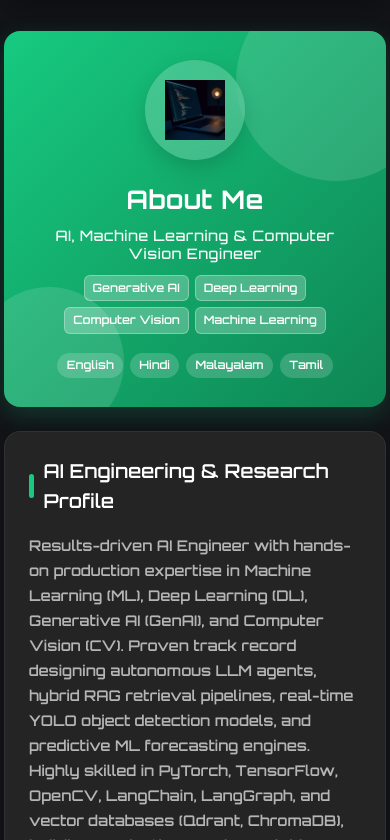
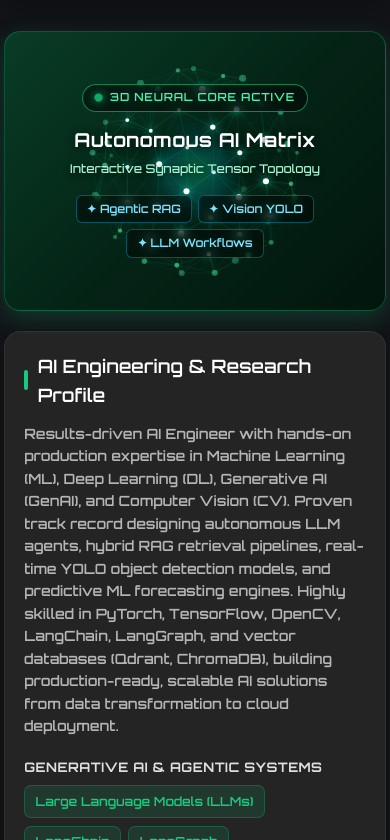
Before and after one commit to JOBIN456/PortFolio, a React (Vite) app: page / in a window 390 px wide. Shown: the part 1044-1884 px from the top of the page. Built offline with nearby package versions, Linux system fonts and the light colour scheme; the HTML template or start-up script is replaced by a standard one.

Commit message:
feat: add foundational styling and About/Projects component structure for the portfolio site

```diff
--- a/src/components/About.jsx
+++ b/src/components/About.jsx
@@ -1,51 +1,212 @@
-import React from 'react';
+import React, { useEffect, useRef } from 'react';
 import { portfolioData } from '../data/portfolioData';
 
+function Ai3DNeuralSphere() {
+  const canvasRef = useRef(null);
+  const mouseRef = useRef({ x: 0, y: 0, isHovered: false });
+
+  useEffect(() => {
+    const canvas = canvasRef.current;
+    if (!canvas) return;
+    const ctx = canvas.getContext('2d');
+    let animationFrameId;
+
+    const resizeCanvas = () => {
+      const rect = canvas.getBoundingClientRect();
+      canvas.width = rect.width * (window.devicePixelRatio || 1);
+      canvas.height = rect.height * (window.devicePixelRatio || 1);
+      ctx.scale(window.devicePixelRatio || 1, window.devicePixelRatio || 1);
+    };
+
+    resizeCanvas();
+    window.addEventListener('resize', resizeCanvas);
+
+    // Create 3D spherical points (Fibonacci sphere distribution for perfect distribution)
+    const numPoints = 65;
+    const points = [];
+    const phi = Math.PI * (3 - Math.sqrt(5)); // Golden angle
+
+    for (let i = 0; i < numPoints; i++) {
+      const y = 1 - (i / (numPoints - 1)) * 2; // y goes from 1 to -1
+      const radiusAtY = Math.sqrt(1 - y * y); // radius at y
+      const theta = phi * i; // golden angle increment
+
+      const x = Math.cos(theta) * radiusAtY;
+      const z = Math.sin(theta) * radiusAtY;
+
+      points.push({
+        x,
+        y,
+        z,
+        baseRadius: 1.8 + Math.random() * 1.5,
+      });
+    }
+
+    let rotX = 0.4;
+    let rotY = 0.6;
+    let rotZ = 0.2;
+    let time = 0;
+
+    const onMouseMove = (e) => {
+      const rect = canvas.getBoundingClientRect();
+      const nx = (e.clientX - rect.left) / rect.width - 0.5;
+      const ny = (e.clientY - rect.top) / rect.height - 0.5;
+      mouseRef.current = { x: nx * 3, y: ny * 3, isHovered: true };
+    };
+
+    const onMouseLeave = () => {
+      mouseRef.current.isHovered = false;
+    };
+
+    canvas.addEventListener('mousemove', onMouseMove);
+    canvas.addEventListener('mouseleave', onMouseLeave);
+
+    const render = () => {
+      time += 0.025;
+      const rect = canvas.getBoundingClientRect();
+      const w = rect.width;
+      const h = rect.height;
+
+      ctx.clearRect(0, 0, w, h);
+
+      const sphereRadius = Math.min(w, h) * 0.36;
+      const cx = w / 2;
+      const cy = h / 2;
+
+      // Smooth rotation with mouse influence
+      if (mouseRef.current.isHovered) {
+        rotY += 0.015 + mouseRef.current.x * 0.01;
+        rotX += 0.01 + mouseRef.current.y * 0.01;
+      } else {
+        rotY += 0.012;
+        rotX += 0.007;
+        rotZ += 0.004;
+      }
+
+      // Rotate points in 3D
+      const cosY = Math.cos(rotY), sinY = Math.sin(rotY);
+      const cosX = Math.cos(rotX), sinX = Math.sin(rotX);
+      const cosZ = Math.cos(rotZ), sinZ = Math.sin(rotZ);
+
+      const projected = points.map((p) => {
+        // Rotate around Y
+        let x1 = p.x * cosY - p.z * sinY;
+        let z1 = p.z * cosY + p.x * sinY;
+        let y1 = p.y;
+
+        // Rotate around X
+        let y2 = y1 * cosX - z1 * sinX;
+        let z2 = z1 * cosX + y1 * sinX;
+        let x2 = x1;
+
+        // Rotate around Z
+        let x3 = x2 * cosZ - y2 * sinZ;
+        let y3 = y2 * cosZ + x2 * sinZ;
+        let z3 = z2;
+
+        // Perspective projection
+        const fov = 350;
+        const scale = fov / (fov + z3 * sphereRadius);
+        const px = cx + x3 * sphereRadius * scale;
+        const py = cy + y3 * sphereRadius * scale;
+        const alpha = Math.max(0.15, Math.min(1, (z3 + 1.2) / 2.2));
+
+        return { px, py, z: z3, scale, alpha, baseR: p.baseRadius };
+      });
+
+      // Sort by depth (back to front)
+      projected.sort((a, b) => a.z - b.z);
+
+      // Draw connections
+      const maxConnDist = sphereRadius * 0.62;
+      for (let i = 0; i < projected.length; i++) {
+        for (let j = i + 1; j < projected.length; j++) {
+          const p1 = projected[i];
+          const p2 = projected[j];
+          const dx = p1.px - p2.px;
+          const dy = p1.py - p2.py;
+          const dist = Math.sqrt(dx * dx + dy * dy);
+
+          if (dist < maxConnDist) {
+            const connAlpha = (1 - dist / maxConnDist) * 0.3 * ((p1.alpha + p2.alpha) / 2);
+            ctx.beginPath();
+            ctx.moveTo(p1.px, p1.py);
+            ctx.lineTo(p2.px, p2.py);
+            ctx.strokeStyle = `rgba(0, 255, 180, ${connAlpha})`;
+            ctx.lineWidth = 1;
+            ctx.stroke();
+          }
+        }
+      }
+
+      // Draw pulsing center glow
+      const glowGrad = ctx.createRadialGradient(cx, cy, 2, cx, cy, sphereRadius * 0.6);
+      glowGrad.addColorStop(0, 'rgba(23, 202, 128, 0.35)');
+      glowGrad.addColorStop(0.5, 'rgba(0, 210, 255, 0.15)');
+      glowGrad.addColorStop(1, 'rgba(0, 0, 0, 0)');
+      ctx.fillStyle = glowGrad;
+      ctx.beginPath();
+      ctx.arc(cx, cy, sphereRadius * 0.6, 0, Math.PI * 2);
+      ctx.fill();
+
+      // Draw nodes
+      for (const p of projected) {
+        const r = p.baseR * p.scale * (1 + Math.sin(time * 3 + p.z) * 0.25);
+        ctx.beginPath();
+        ctx.arc(p.px, p.py, Math.max(1, r), 0, Math.PI * 2);
+
+        if (p.z > 0.3) {
+          ctx.fillStyle = '#ffffff';
+          ctx.shadowColor = '#00ffd5';
+          ctx.shadowBlur = 8;
+        } else {
+          ctx.fillStyle = `rgba(78, 240, 173, ${p.alpha})`;
+          ctx.shadowBlur = 0;
+        }
+        ctx.fill();
+        ctx.shadowBlur = 0;
+      }
+
+      animationFrameId = requestAnimationFrame(render);
+    };
+
+    render();
+
+    return () => {
+      window.removeEventListener('resize', resizeCanvas);
+      canvas.removeEventListener('mousemove', onMouseMove);
+      canvas.removeEventListener('mouseleave', onMouseLeave);
+      cancelAnimationFrame(animationFrameId);
+    };
+  }, []);
+
+  return <canvas ref={canvasRef} className="ai-3d-canvas" />;
+}
+
 export default function About() {
-  const { personal, skills, languages } = portfolioData;
+  const { personal, skills } = portfolioData;
 
   return (
     <section className="about-us" id="about">
       <div className="thegridabout">
-        <div className="imagegrid">
-          <div className="profile-content">
-            <div className="profile-icon">
-              <img src={personal.computerImage} alt="AI Engineering Icon" />
-            </div>
-            <h2>About Me</h2>
-            <p className="title">{personal.profileRole}</p>
+        <div className="imagegrid ai-sphere-card">
+          <Ai3DNeuralSphere />
 
-            <div className="about-ai-badges">
-              <span className="ai-sub-badge">Generative AI</span>
-              <span className="ai-sub-badge">Deep Learning</span>
-              <span className="ai-sub-badge">Computer Vision</span>
-              <span className="ai-sub-badge">Machine Learning</span>
+          <div className="ai-sphere-content">
+            <div className="ai-status-pill">
+              <span className="ai-pulse-radar"></span>
+              <span>3D NEURAL CORE ACTIVE</span>
             </div>
 
-            <div
-              style={{
-                marginTop: '1.2rem',
-                display: 'flex',
-                gap: '0.4rem',
-                justifyContent: 'center',
-                flexWrap: 'wrap',
-              }}
-            >
-              {languages.map((lang) => (
-                <span
-                  key={lang}
-                  style={{
-                    background: 'rgba(255, 255, 255, 0.18)',
-                    color: '#fff',
-                    padding: '0.2rem 0.6rem',
-                    borderRadius: '999px',
-                    fontSize: '0.72rem',
-                    backdropFilter: 'blur(4px)',
-                  }}
-                >
-                  {lang}
-                </span>
-              ))}
+            <h3 className="ai-sphere-title">Autonomous AI Matrix</h3>
+            <p className="ai-sphere-subtitle">
+              Interactive Synaptic Tensor Topology
+            </p>
+
+            <div className="ai-sphere-tags">
+              <span className="sphere-tag">✦ Agentic RAG</span>
+              <span className="sphere-tag">✦ Vision YOLO</span>
+              <span className="sphere-tag">✦ LLM Workflows</span>
             </div>
           </div>
         </div>
--- a/src/components/Projects.jsx
+++ b/src/components/Projects.jsx
@@ -1,32 +1,73 @@
-import React from 'react';
+import React, { useState, useEffect } from 'react';
 import { portfolioData } from '../data/portfolioData';
 
 export default function Projects() {
   const { projects } = portfolioData;
+  const [currentIndex, setCurrentIndex] = useState(0);
+  const [isPaused, setIsPaused] = useState(false);
+
+  // Auto-play carousel every 5 seconds if not hovered
+  useEffect(() => {
+    if (isPaused) return;
+    const timer = setInterval(() => {
+      setCurrentIndex((prev) => (prev + 1) % projects.length);
+    }, 4500);
+    return () => clearInterval(timer);
+  }, [isPaused, projects.length]);
+
+  const handlePrev = () => {
+    setCurrentIndex((prev) => (prev === 0 ? projects.length - 1 : prev - 1));
+  };
+
+  const handleNext = () => {
+    setCurrentIndex((prev) => (prev + 1) % projects.length);
+  };
 
   return (
     <section className="projects-section" id="projects">
       <div className="section-header">
         <h2>AI, Deep Learning & Vision Projects</h2>
         <p className="subtitle">
-          Production Generative AI systems, Computer Vision pipelines & Machine Learning solutions
+          Interactive showcase of Generative AI systems, Computer Vision pipelines & Machine Learning solutions
         </p>
       </div>
 
-      <div className="projects-grid">
+      <div
+        className="carousel-wrapper"
+        onMouseEnter={() => setIsPaused(true)}
+        onMouseLeave={() => setIsPaused(false)}
+      >
+        <button
+          className="carousel-control-btn prev"
+          onClick={handlePrev}
+          aria-label="Previous project"
+        >
+          ❮
+        </button>
+
+        <div className="carousel-viewport">
+          <div
+            className="carousel-track"
+            style={{
+              transform: `translateX(-${currentIndex * 100}%)`,
+            }}
+          >
             {projects.map((proj, idx) => (
-          <div className="project-card" key={idx}>
-            <div>
+              <div className="carousel-slide" key={idx}>
+                <div className="project-card carousel-card">
+                  <div className="card-top-meta">
                     {proj.badge && (
-                <div style={{ marginBottom: '10px' }}>
                       <span className="project-badge-tag">{proj.badge}</span>
+                    )}
+                    <span className="slide-counter">
+                      0{idx + 1} / 0{projects.length}
+                    </span>
                   </div>
-              )}
+
                   <h3 className="project-title">{proj.title}</h3>
                   <p className="project-desc">{proj.description}</p>
-            </div>
 
-            <div>
+                  <div className="card-bottom">
                     <div className="project-tech">
                       {proj.tech.map((t) => (
                         <span className="project-tech-tag" key={t}>
@@ -47,6 +88,29 @@ export default function Projects() {
                     </div>
                   </div>
                 </div>
+              </div>
+            ))}
+          </div>
+        </div>
+
+        <button
+          className="carousel-control-btn next"
+          onClick={handleNext}
+          aria-label="Next project"
+        >
+          ❯
+        </button>
+      </div>
+
+      {/* Carousel Pagination Dots */}
+      <div className="carousel-dots">
+        {projects.map((_, idx) => (
+          <button
+            key={idx}
+            className={`carousel-dot ${currentIndex === idx ? 'active' : ''}`}
+            onClick={() => setCurrentIndex(idx)}
+            aria-label={`Go to slide ${idx + 1}`}
+          />
         ))}
       </div>
     </section>
--- a/src/index.css
+++ b/src/index.css
@@ -392,121 +392,126 @@ body {
 .thegridabout {
     display: grid;
     grid-template-columns: 1fr 1.3fr;
-    gap: 1.5rem;
+    gap: 1.25rem;
     align-items: stretch;
 }
 
 .imagegrid {
-    background: linear-gradient(135deg, #17ca80 0%, #0e8654 100%);
+    background: linear-gradient(135deg, #093c27 0%, #042416 50%, #02160d 100%);
     border-radius: var(--border-radius);
     display: flex;
     flex-direction: column;
     justify-content: center;
     align-items: center;
-    padding: clamp(1.8rem, 3vw, 2.5rem);
+    padding: clamp(1.2rem, 2.5vw, 1.8rem);
     color: white;
     position: relative;
     overflow: hidden;
     box-shadow: 0 8px 24px rgba(23, 202, 128, 0.2);
+    border: 1px solid rgba(23, 202, 128, 0.3);
+    min-height: 280px;
 }
 
-.imagegrid::before {
-    content: '';
-    position: absolute;
-    width: 200px;
-    height: 200px;
-    background: rgba(255, 255, 255, 0.12);
-    border-radius: 50%;
-    top: -50px;
-    right: -50px;
+.ai-sphere-card {
+    position: relative;
+    cursor: grab;
 }
 
-.imagegrid::after {
-    content: '';
-    position: absolute;
-    width: 150px;
-    height: 150px;
-    background: rgba(255, 255, 255, 0.12);
-    border-radius: 50%;
-    bottom: -30px;
-    left: -30px;
+.ai-sphere-card:active {
+    cursor: grabbing;
 }
 
-.profile-content {
+.ai-3d-canvas {
+    position: absolute;
+    top: 0;
+    left: 0;
+    width: 100%;
+    height: 100%;
+    z-index: 1;
+}
+
+.ai-sphere-content {
     position: relative;
-    z-index: 1;
+    z-index: 2;
+    display: flex;
+    flex-direction: column;
+    align-items: center;
     text-align: center;
     width: 100%;
+    pointer-events: none;
 }
 
-.profile-icon {
-    width: 100px;
-    height: 100px;
-    background: rgba(255, 255, 255, 0.2);
-    border-radius: 50%;
-    display: flex;
+.ai-status-pill {
+    display: inline-flex;
     align-items: center;
-    justify-content: center;
-    margin: 0 auto 1.2rem;
-    backdrop-filter: blur(10px);
-    box-shadow: 0 8px 20px rgba(0, 0, 0, 0.15);
-    transition: transform 0.3s ease;
+    gap: 8px;
+    background: rgba(0, 0, 0, 0.45);
+    border: 1px solid rgba(23, 202, 128, 0.6);
+    color: #4ef0ad;
+    padding: 4px 12px;
+    border-radius: 999px;
+    font-size: 0.7rem;
+    letter-spacing: 0.8px;
+    margin-bottom: 0.8rem;
+    backdrop-filter: blur(8px);
 }
 
-.profile-icon:hover {
-    transform: scale(1.08) rotate(5deg);
+.ai-pulse-radar {
+    width: 7px;
+    height: 7px;
+    background: #17ca80;
+    border-radius: 50%;
+    box-shadow: 0 0 8px #17ca80;
+    animation: pulse 1.6s infinite ease-in-out;
 }
 
-.profile-icon img {
-    width: 60px;
-    height: 60px;
-    object-fit: contain;
+.ai-sphere-title {
+    font-size: clamp(1.2rem, 2.2vw, 1.5rem);
+    color: #ffffff;
+    font-weight: 700;
+    margin-bottom: 0.25rem;
+    letter-spacing: 0.4px;
+    text-shadow: 0 2px 10px rgba(0, 0, 0, 0.7);
 }
 
-.profile-content h2 {
-    font-size: clamp(1.6rem, 3vw, 2rem);
-    margin-bottom: 0.4rem;
-    font-weight: 700;
-    letter-spacing: 0.5px;
+.ai-sphere-subtitle {
+    color: #a8f5d3;
+    font-size: clamp(0.75rem, 1.6vw, 0.84rem);
+    font-weight: 500;
+    margin-bottom: 1rem;
+    text-shadow: 0 1px 6px rgba(0, 0, 0, 0.7);
 }
 
-.profile-content .title {
-    font-size: clamp(0.9rem, 2vw, 1.05rem);
-    opacity: 0.95;
-    font-weight: 500;
-    margin-bottom: 0.8rem;
-}
-
-.about-ai-badges {
+.ai-sphere-tags {
     display: flex;
     flex-wrap: wrap;
     gap: 6px;
     justify-content: center;
-    margin-top: 10px;
 }
 
-.ai-sub-badge {
-    background: rgba(255, 255, 255, 0.25);
-    color: #ffffff;
+.sphere-tag {
+    background: rgba(0, 0, 0, 0.45);
+    border: 1px solid rgba(0, 210, 255, 0.35);
+    color: #7ce4ff;
+    padding: 4px 10px;
+    border-radius: 6px;
     font-size: 0.72rem;
-    padding: 3px 8px;
-    border-radius: 6px;
-    border: 1px solid rgba(255, 255, 255, 0.3);
     font-weight: 600;
+    backdrop-filter: blur(6px);
 }
 
 .contentgrid {
     border-radius: var(--border-radius);
     background-color: #242424;
-    padding: clamp(1.5rem, 3vw, 2.2rem);
+    padding: clamp(1.2rem, 2.5vw, 1.8rem);
     box-shadow: 0 4px 16px rgba(0, 0, 0, 0.25);
     border: 1px solid rgba(255, 255, 255, 0.06);
 }
 
 .contentgrid h3 {
     color: #ffffff;
-    font-size: clamp(1.2rem, 2.5vw, 1.35rem);
-    margin-bottom: 1rem;
+    font-size: clamp(1.15rem, 2.2vw, 1.3rem);
+    margin-bottom: 0.8rem;
     display: flex;
     align-items: center;
     gap: 0.6rem;
@@ -514,50 +519,50 @@ body {
 
 .contentgrid h3::before {
     content: '';
-    width: 5px;
-    height: 24px;
+    width: 4px;
+    height: 20px;
     background: var(--primary-color);
-    border-radius: 3px;
+    border-radius: 2px;
     flex-shrink: 0;
 }
 
 .about-text {
     color: #b5b5b5;
-    line-height: 1.7;
-    margin-bottom: 1.6rem;
-    font-size: 0.92rem;
+    line-height: 1.6;
+    margin-bottom: 1.2rem;
+    font-size: 0.88rem;
 }
 
 .skills-grid {
     display: grid;
-    gap: 1.2rem;
+    gap: 0.9rem;
 }
 
 .skill-category {
-    margin-bottom: 0.4rem;
+    margin-bottom: 0.2rem;
 }
 
 .skill-category h4 {
     color: #e0e0e0;
-    font-size: 0.85rem;
+    font-size: 0.82rem;
     font-weight: 700;
-    margin-bottom: 0.6rem;
+    margin-bottom: 0.45rem;
     text-transform: uppercase;
-    letter-spacing: 0.6px;
+    letter-spacing: 0.5px;
 }
 
 .skill-tags {
     display: flex;
     flex-wrap: wrap;
-    gap: 0.5rem;
+    gap: 0.45rem;
 }
 
 .skill-tag {
     background: rgba(23, 202, 128, 0.12);
     color: var(--primary-color);
-    padding: 0.4rem 0.8rem;
-    border-radius: 0.5rem;
-    font-size: 0.82rem;
+    padding: 0.35rem 0.75rem;
+    border-radius: 0.45rem;
+    font-size: 0.8rem;
     font-weight: 600;
     border: 1px solid rgba(23, 202, 128, 0.25);
     transition: all 0.25s ease;
@@ -574,7 +579,7 @@ body {
 /* SECTION HEADERS */
 .section-header {
     text-align: center;
-    margin-bottom: clamp(30px, 5vw, 45px);
+    margin-bottom: clamp(25px, 4vw, 40px);
     padding: 0 10px;
 }
 
@@ -582,13 +587,13 @@ body {
     font-size: clamp(1.8rem, 4vw, 2.5rem);
     color: #ffffff;
     font-weight: 700;
-    margin-bottom: 10px;
+    margin-bottom: 8px;
     letter-spacing: -0.5px;
 }
 
 .section-header .subtitle {
     color: #a0a0a0;
-    font-size: clamp(0.92rem, 2vw, 1.08rem);
+    font-size: clamp(0.9rem, 2vw, 1.05rem);
     max-width: 800px;
     margin: 0 auto;
 }
@@ -596,7 +601,7 @@ body {
 /* EXPERIENCE SECTION */
 .experience {
     background-color: #242424;
-    padding: clamp(35px, 6vw, 70px) clamp(16px, 4vw, 30px);
+    padding: clamp(30px, 5vw, 60px) clamp(16px, 4vw, 30px);
     border-radius: var(--border-radius);
     box-shadow: 0 12px 36px rgba(0, 0, 0, 0.25);
     border: 1px solid rgba(255, 255, 255, 0.06);
@@ -604,13 +609,13 @@ body {
 
 .experience-grid {
     display: grid;
-    gap: 25px;
+    gap: 22px;
 }
 
 .experience-card {
     background: linear-gradient(135deg, #2e2e2e 0%, #252525 100%);
     border-radius: 14px;
-    padding: clamp(20px, 3.5vw, 32px);
+    padding: clamp(18px, 3vw, 28px);
     border-left: 4px solid #3b82f6;
     border-top: 1px solid rgba(255, 255, 255, 0.05);
     border-right: 1px solid rgba(255, 255, 255, 0.05);
@@ -630,30 +635,30 @@ body {
     display: flex;
     justify-content: space-between;
     align-items: flex-start;
-    margin-bottom: 16px;
-    gap: 15px;
+    margin-bottom: 14px;
+    gap: 12px;
     flex-wrap: wrap;
 }
 
 .company-info h3 {
-    font-size: clamp(1.3rem, 2.5vw, 1.65rem);
+    font-size: clamp(1.25rem, 2.3vw, 1.55rem);
     color: #ffffff;
-    margin-bottom: 6px;
+    margin-bottom: 4px;
     font-weight: 600;
 }
 
 .job-role {
     color: #00d2ff;
-    font-size: clamp(0.9rem, 2vw, 1.05rem);
+    font-size: clamp(0.88rem, 1.8vw, 1rem);
     font-weight: 500;
 }
 
 .duration-badge {
     background: rgba(0, 210, 255, 0.15);
     color: #7ce4ff;
-    padding: 6px 14px;
+    padding: 5px 12px;
     border-radius: 20px;
-    font-size: 0.82rem;
+    font-size: 0.8rem;
     font-weight: 500;
     white-space: nowrap;
     border: 1px solid rgba(0, 210, 255, 0.3);
@@ -661,19 +666,19 @@ body {
 
 .card-description {
     color: #c0c0c0;
-    line-height: 1.7;
-    margin-bottom: 18px;
-    font-size: 0.95rem;
+    line-height: 1.65;
+    margin-bottom: 16px;
+    font-size: 0.92rem;
 }
 
 .achievements {
-    margin-bottom: 18px;
+    margin-bottom: 16px;
 }
 
 .achievements h4 {
     color: #e0e0e0;
-    font-size: 0.92rem;
-    margin-bottom: 10px;
+    font-size: 0.9rem;
+    margin-bottom: 8px;
     font-weight: 600;
 }
 
@@ -684,11 +689,11 @@ body {
 
 .achievements li {
     color: #b0b0b0;
-    padding-left: 20px;
-    margin-bottom: 8px;
+    padding-left: 18px;
+    margin-bottom: 7px;
     position: relative;
-    line-height: 1.6;
-    font-size: 0.88rem;
+    line-height: 1.55;
+    font-size: 0.86rem;
     word-break: break-word;
 }
 
@@ -703,15 +708,15 @@ body {
 .tech-stack {
     display: flex;
     flex-wrap: wrap;
-    gap: 8px;
+    gap: 7px;
 }
 
 .tech-tag {
     background: rgba(23, 202, 128, 0.15);
     color: #17ca80;
-    padding: 5px 12px;
+    padding: 4px 10px;
     border-radius: 6px;
-    font-size: 0.8rem;
+    font-size: 0.78rem;
     font-weight: 500;
     border: 1px solid rgba(23, 202, 128, 0.3);
     transition: all 0.2s ease;
@@ -722,37 +727,119 @@ body {
     transform: translateY(-2px);
 }
 
-/* PROJECTS SECTION */
+/* PROJECTS CAROUSEL SECTION */
 .projects-section {
     background-color: #242424;
-    padding: clamp(35px, 6vw, 70px) clamp(16px, 4vw, 30px);
+    padding: clamp(30px, 5vw, 60px) clamp(16px, 4vw, 30px);
     border-radius: var(--border-radius);
     box-shadow: 0 12px 36px rgba(0, 0, 0, 0.25);
     border: 1px solid rgba(255, 255, 255, 0.06);
+    position: relative;
 }
 
-.projects-grid {
-    display: grid;
-    grid-template-columns: repeat(auto-fit, minmax(min(100%, 300px), 1fr));
-    gap: 22px;
+.carousel-wrapper {
+    position: relative;
+    display: flex;
+    align-items: center;
+    max-width: 900px;
+    margin: 0 auto;
+    gap: 12px;
 }
 
-.project-card {
-    background: linear-gradient(135deg, #2e2e2e 0%, #252525 100%);
-    border-radius: 14px;
-    padding: clamp(20px, 3vw, 26px);
-    border: 1px solid rgba(255, 255, 255, 0.08);
-    transition: all 0.3s ease;
+.carousel-viewport {
+    overflow: hidden;
+    width: 100%;
+    border-radius: 16px;
+}
+
+.carousel-track {
+    display: flex;
+    transition: transform 0.5s cubic-bezier(0.25, 1, 0.5, 1);
+    width: 100%;
+}
+
+.carousel-slide {
+    min-width: 100%;
+    flex-shrink: 0;
+    box-sizing: border-box;
+    padding: 6px;
+}
+
+.carousel-card {
+    background: linear-gradient(135deg, #2f2f2f 0%, #222222 100%);
+    border-radius: 16px;
+    padding: clamp(22px, 4vw, 36px);
+    border: 1px solid rgba(255, 255, 255, 0.1);
+    box-shadow: 0 12px 30px rgba(0, 0, 0, 0.35);
+    min-height: 280px;
     display: flex;
     flex-direction: column;
     justify-content: space-between;
-    min-width: 0;
 }
 
-.project-card:hover {
-    transform: translateY(-4px);
+.card-top-meta {
+    display: flex;
+    justify-content: space-between;
+    align-items: center;
+    margin-bottom: 12px;
+}
+
+.slide-counter {
+    color: #6ee7b7;
+    font-size: 0.8rem;
+    font-weight: 700;
+    letter-spacing: 1px;
+}
+
+.carousel-control-btn {
+    background: rgba(45, 45, 45, 0.9);
+    color: #ffffff;
+    border: 1px solid rgba(255, 255, 255, 0.18);
+    width: 44px;
+    height: 44px;
+    border-radius: 50%;
+    display: flex;
+    align-items: center;
+    justify-content: center;
+    cursor: pointer;
+    font-size: 1.1rem;
+    transition: all 0.25s ease;
+    flex-shrink: 0;
+    z-index: 10;
+    backdrop-filter: blur(6px);
+}
+
+.carousel-control-btn:hover {
+    background: var(--primary-color);
+    color: #121418;
     border-color: var(--primary-color);
-    box-shadow: 0 12px 28px rgba(23, 202, 128, 0.2);
+    transform: scale(1.1);
+    box-shadow: 0 4px 15px rgba(23, 202, 128, 0.4);
+}
+
+.carousel-dots {
+    display: flex;
+    justify-content: center;
+    gap: 8px;
+    margin-top: 20px;
+}
+
+.carousel-dot {
+    width: 10px;
+    height: 10px;
+    border-radius: 50%;
+    background: rgba(255, 255, 255, 0.2);
+    border: none;
+    cursor: pointer;
+    transition: all 0.3s ease;
+    padding: 0;
+}
+
+.carousel-dot.active {
+    background: var(--primary-color);
+    width: 24px;
+    border-radius: 999px;
+    box-shadow: 0 0 10px rgba(23, 202, 128, 0.6);
 }
 
 .project-badge-tag {
@@ -768,24 +855,27 @@ body {
 
 .project-title {
     color: #ffffff;
-    font-size: clamp(1.15rem, 2.2vw, 1.3rem);
+    font-size: clamp(1.2rem, 2.4vw, 1.45rem);
     margin-bottom: 10px;
     word-break: break-word;
 }
 
 .project-desc {
     color: #b0b0b0;
-    font-size: 0.88rem;
-    line-height: 1.6;
+    font-size: 0.92rem;
+    line-height: 1.65;
     margin-bottom: 18px;
-    flex-grow: 1;
+}
+
+.card-bottom {
+    margin-top: auto;
 }
 
 .project-tech {
     display: flex;
     flex-wrap: wrap;
     gap: 6px;
-    margin-bottom: 18px;
+    margin-bottom: 16px;
 }
 
 .project-tech-tag {
@@ -805,7 +895,7 @@ body {
 .project-link-btn {
     color: #4a9eff;
     text-decoration: none;
-    font-size: 0.88rem;
+    font-size: 0.9rem;
     display: inline-flex;
     align-items: center;
     gap: 6px;
@@ -817,6 +907,7 @@ body {
     color: #70b5ff;
     text-decoration: underline;
 }
+
 
 /* EDUCATION SECTION */
 .education-section {
```
Lines whose indentation alone changed are shown as unchanged.
